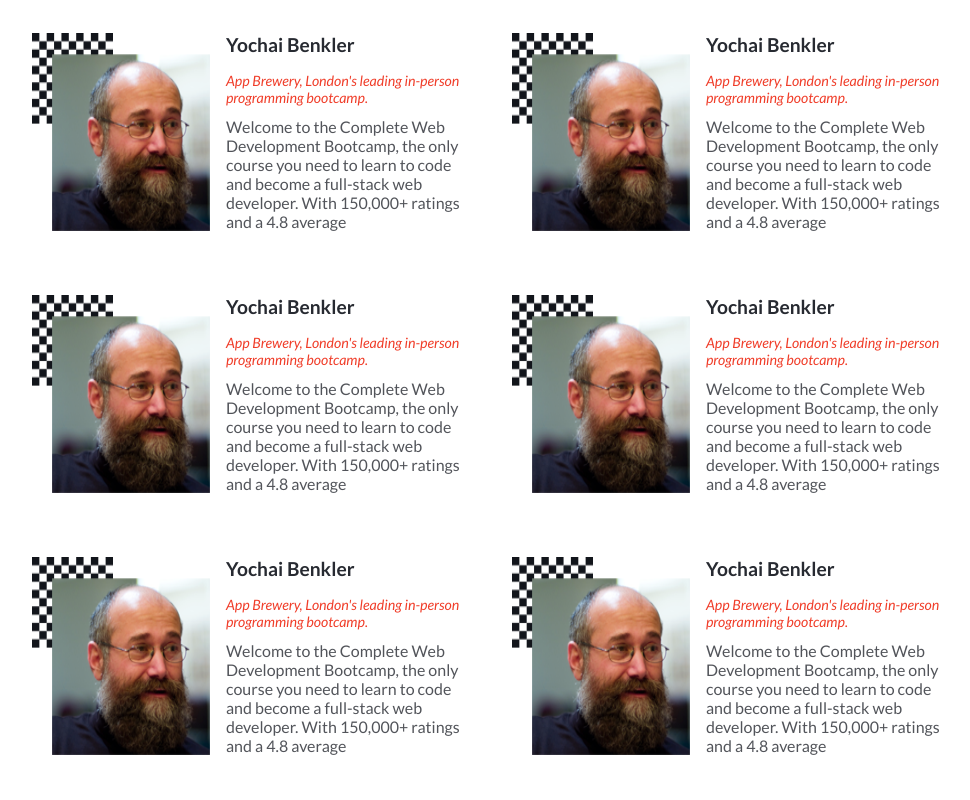
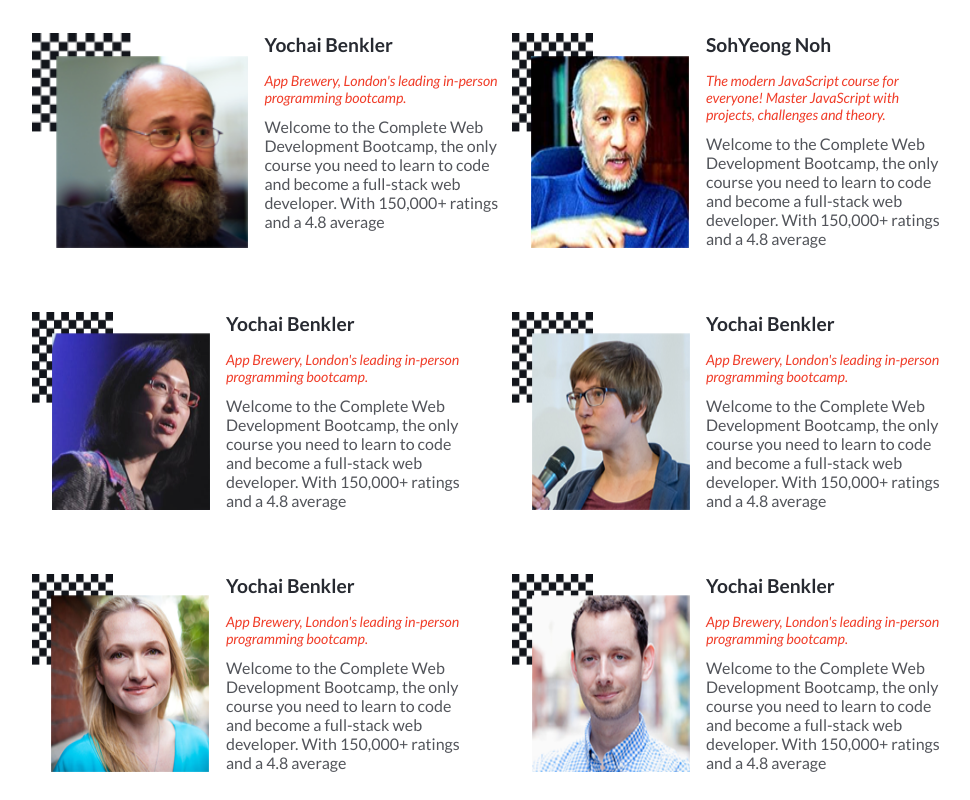
Before and after one commit to soesandarwin2201/HTML-CSS-JavaScript-capstone-project1, a plain HTML site: page index.html in a window 1280 px wide. Shown: the part 1520-2320 px from the top of the page, without its empty margins (128-1098 px from the left). Drawn offline with nearby package versions, Linux system fonts and the light colour scheme.

Commit message:
Make the feature section dinamically with the stored data from js

```diff
--- a/index.html
+++ b/index.html
@@ -150,73 +150,7 @@
   <section id="#feature" class="feature">
     <h2 class="program-title feature-title">Feature Speakers</h2>
     <div class="underlined"></div>
-    <div class="speaker-wrapper">
-      <!--single speaker-->
-     <article class="single-speaker">
-      <img src="./images/speaker1.png" alt="speaker 1" class="speaker-img">
-      <div class="speaker-info">
-        <h2 class="speaker-name">Yochai Benkler</h2>
-        <p class="speaker-job"> App Brewery, London's leading in-person programming bootcamp.</p>
-
-        <p class="speaker-text">Welcome to the Complete Web Development Bootcamp, the only course you need to learn to code and become a full-stack web developer. With 150,000+ ratings and a 4.8 average</p>
-      </div>
-     </article>
-      <!--end of single speaker-->
-      <!--single speaker-->
-     <article class="single-speaker">
-      <img src="./images/speaker1.png" alt="speaker 1" class="speaker-img">
-      <div class="speaker-info">
-        <h2 class="speaker-name">Yochai Benkler</h2>
-        <p class="speaker-job"> App Brewery, London's leading in-person programming bootcamp.</p>
-
-        <p class="speaker-text">Welcome to the Complete Web Development Bootcamp, the only course you need to learn to code and become a full-stack web developer. With 150,000+ ratings and a 4.8 average</p>
-      </div>
-     </article>
-      <!--end of single speaker-->
-      <!--single speaker-->
-     <article class="single-speaker">
-      <img src="./images/speaker1.png" alt="speaker 1" class="speaker-img">
-      <div class="speaker-info">
-        <h2 class="speaker-name">Yochai Benkler</h2>
-        <p class="speaker-job"> App Brewery, London's leading in-person programming bootcamp.</p>
-
-        <p class="speaker-text">Welcome to the Complete Web Development Bootcamp, the only course you need to learn to code and become a full-stack web developer. With 150,000+ ratings and a 4.8 average</p>
-      </div>
-     </article>
-      <!--end of single speaker-->
-      <!--single speaker-->
-     <article class="single-speaker">
-      <img src="./images/speaker1.png" alt="speaker 1" class="speaker-img">
-      <div class="speaker-info">
-        <h2 class="speaker-name">Yochai Benkler</h2>
-        <p class="speaker-job"> App Brewery, London's leading in-person programming bootcamp.</p>
-
-        <p class="speaker-text">Welcome to the Complete Web Development Bootcamp, the only course you need to learn to code and become a full-stack web developer. With 150,000+ ratings and a 4.8 average</p>
-      </div>
-     </article>
-      <!--end of single speaker-->
-      <!--single speaker-->
-     <article class="single-speaker">
-      <img src="./images/speaker1.png" alt="speaker 1" class="speaker-img">
-      <div class="speaker-info">
-        <h2 class="speaker-name">Yochai Benkler</h2>
-        <p class="speaker-job"> App Brewery, London's leading in-person programming bootcamp.</p>
-
-        <p class="speaker-text">Welcome to the Complete Web Development Bootcamp, the only course you need to learn to code and become a full-stack web developer. With 150,000+ ratings and a 4.8 average</p>
-      </div>
-     </article>
-      <!--end of single speaker-->
-      <!--single speaker-->
-     <article class="single-speaker">
-      <img src="./images/speaker1.png" alt="speaker 1" class="speaker-img">
-      <div class="speaker-info">
-        <h2 class="speaker-name">Yochai Benkler</h2>
-        <p class="speaker-job"> App Brewery, London's leading in-person programming bootcamp.</p>
-
-        <p class="speaker-text">Welcome to the Complete Web Development Bootcamp, the only course you need to learn to code and become a full-stack web developer. With 150,000+ ratings and a 4.8 average</p>
-      </div>
-     </article>
-      <!--end of single speaker-->
+    <div id="speaker-wrapper" class="speaker-wrapper">
      <button class="more-btn mobile">MORE <i class="uil uil-arrow-down more-icon"></i></button>
     </div>
 
@@ -250,7 +184,7 @@
 
  </div>
 
- <script src="./script.js"></script>
+ <script src="./script.js" type="module"></script>
 
 
     <script
--- a/script.js
+++ b/script.js
@@ -1,3 +1,5 @@
+import speaker from './data.js';
+
 const toggle = document.getElementById('toggle');
 const closeBtn = document.getElementById('close-btn');
 const navMenu = document.getElementById('nav-menu');
@@ -9,3 +11,25 @@
 closeBtn.addEventListener('click', () => {
  navMenu.style.transform = 'translateX(-100%)';
 });
+
+const featureContainer = document.getElementById('speaker-wrapper');
+
+window.addEventListener('DOMContentLoaded', () => {
+
+ let displayFeatureSection = speaker.map((person) => {
+
+  return `
+  <article class="single-speaker">
+      <img src="${person.personImg}" alt="speaker 1" class="speaker-img">
+      <div class="speaker-info">
+        <h2 class="speaker-name">${person.personName}</h2>
+        <p class="speaker-job">${person.personJob}</p>
+
+        <p class="speaker-text">${person.persontext}</p>
+      </div>
+     </article>`;
+ });
+
+ displayFeatureSection = displayFeatureSection.join('');
+ featureContainer.innerHTML = displayFeatureSection;
+});
```
